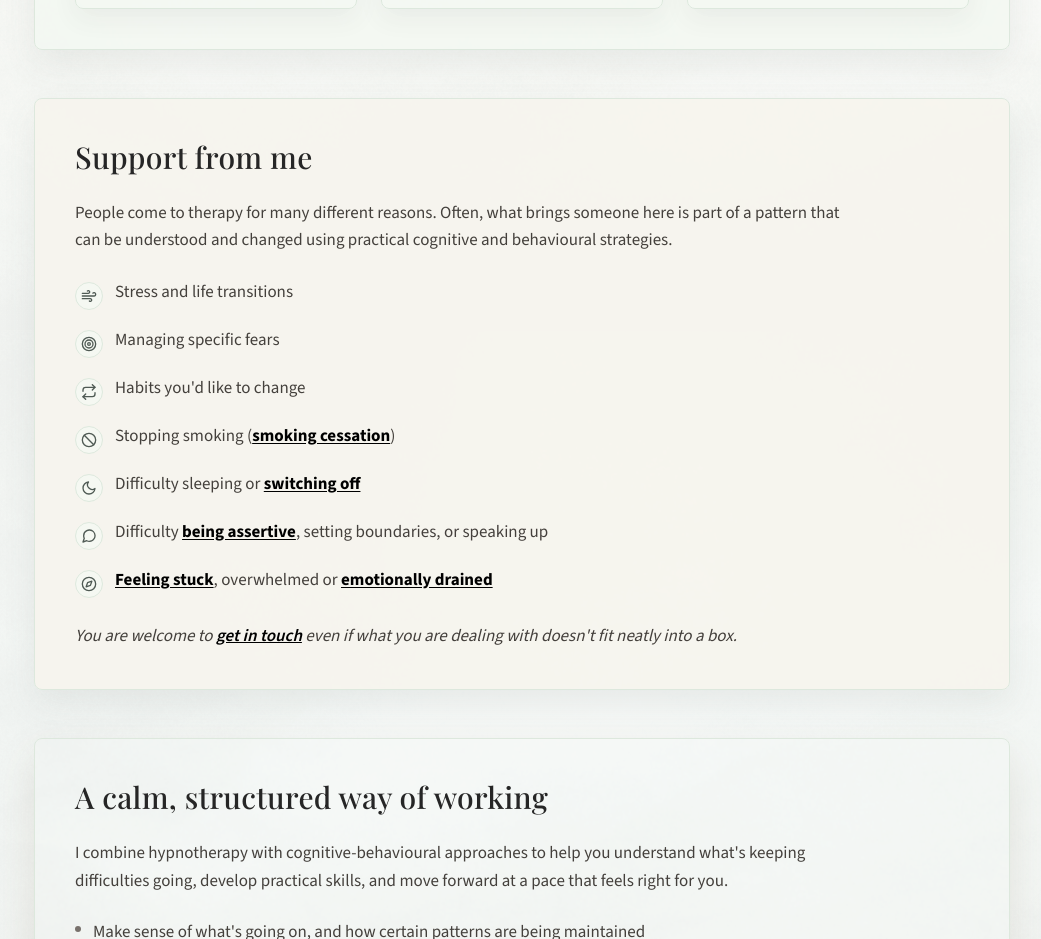
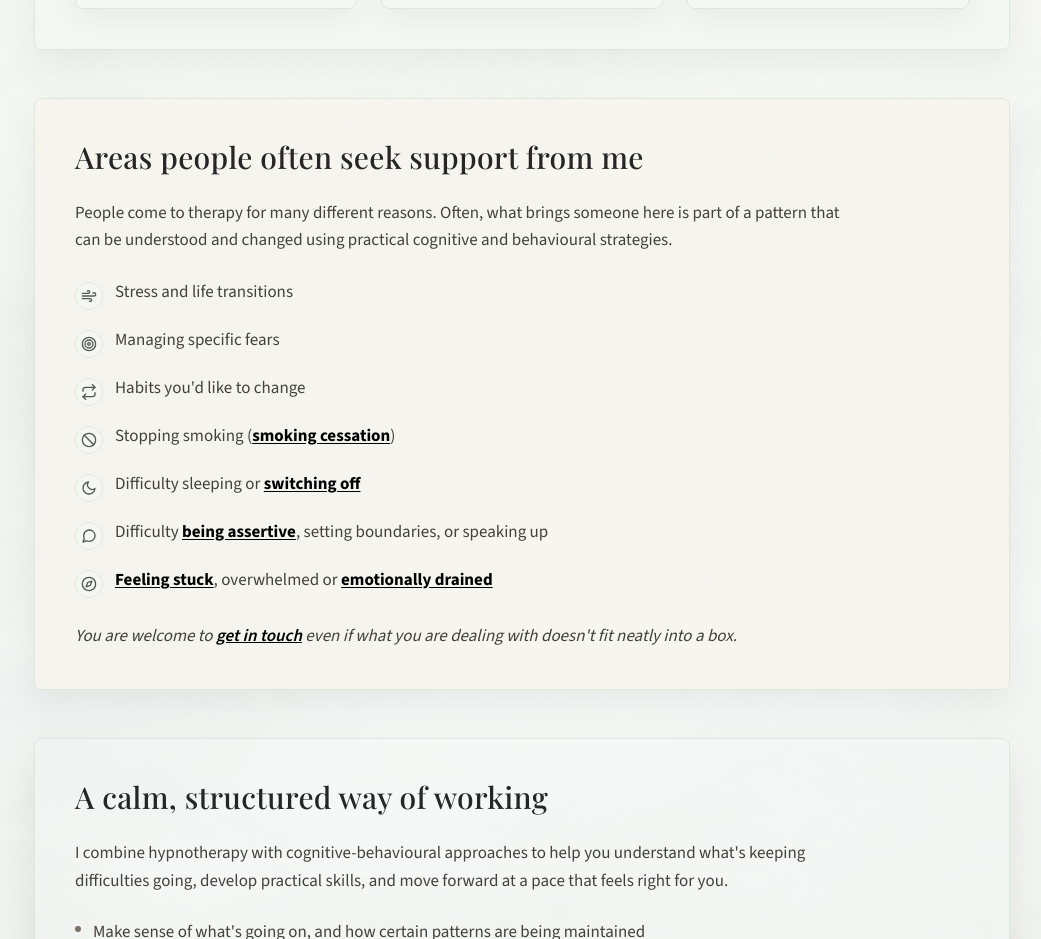
Before and after one commit to russog/natasha-russo-hypnotherapy, a Next.js app in the folder src/: page / in a window 1280 px wide. Shown: the part 2420-3359 px from the top of the page, without its empty margins (118-1159 px from the left). Built offline with nearby package versions, Linux system fonts and the light colour scheme.

Commit message:
Correct support areas heading

```diff
--- a/src/src/app/page.tsx
+++ b/src/src/app/page.tsx
@@ -250,7 +250,7 @@ export default function Home() {
                 <Card className="bg-[#F7F4EE]/90">
 
                     <h2 className="mb-6 text-2xl font-medium leading-snug text-neutral-800 sm:text-3xl">
-                        Support from me
+                        Areas people often seek support from me
                     </h2>
 
                     <p className="mt-4 text-stone-700 leading-relaxed max-w-3xl">
```
